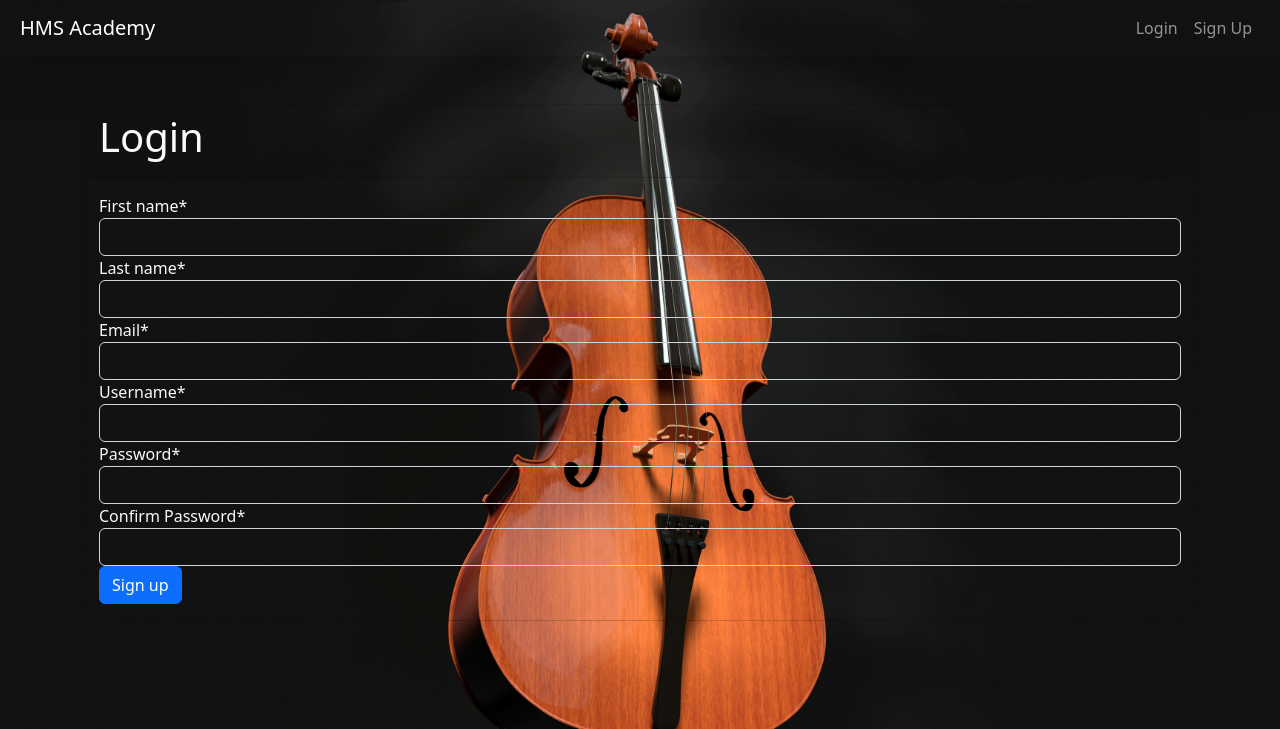
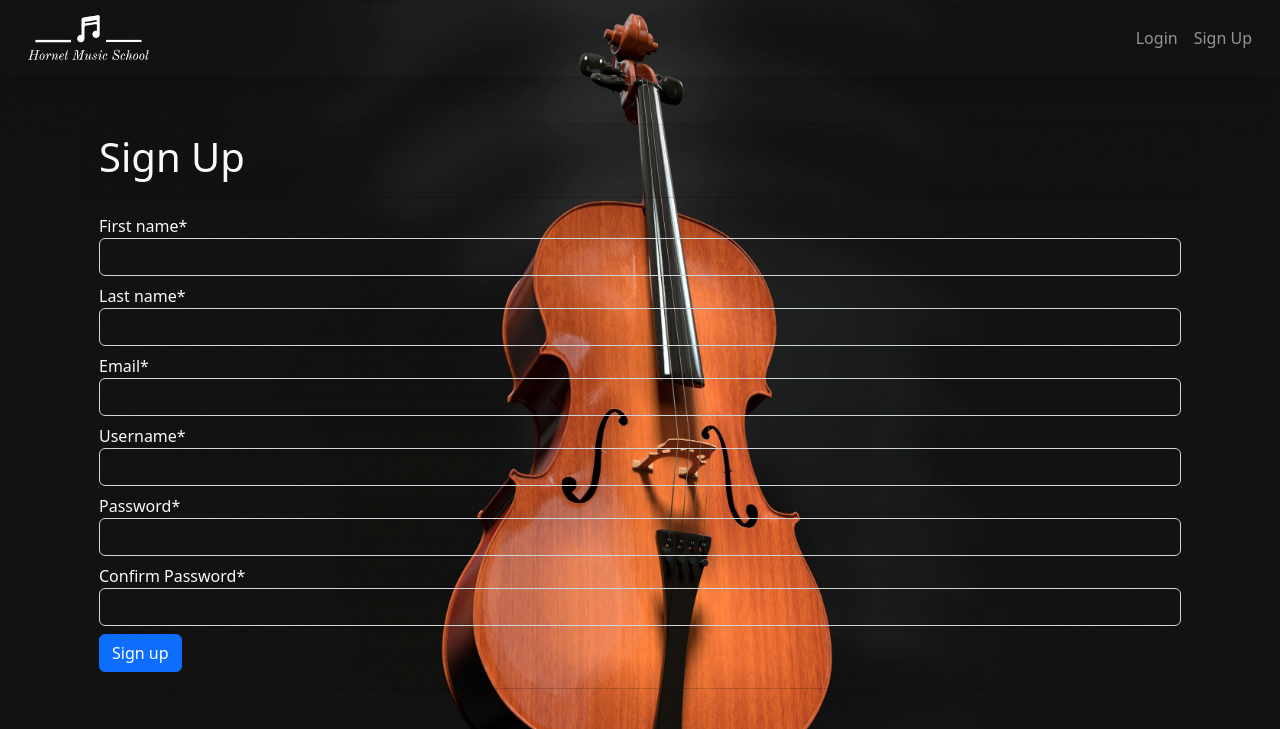
Before and after one commit to Mudssy/Hornet, a Django app: page /sign_up/ in a window 1280 px wide. Shown: the top 729 px of the page. Run offline with Django 4.2, Linux system fonts and the light colour scheme; some libraries are stand-ins or nearby versions.

Commit message:
improvements to UI

```diff
--- a/lessons/forms.py
+++ b/lessons/forms.py
@@ -65,7 +65,7 @@ class StandardForm():
 
         for field in fields:
             helper.layout.append(
-                Field(field,css_class = "bg-transparent text-light")
+                Field(field,css_class = "bg-transparent text-light mb-2")
             )
         helper.layout.append(Submit(submitName,submitValue))
         return helper
--- a/lessons/templates/partials/navbar.html
+++ b/lessons/templates/partials/navbar.html
@@ -1,6 +1,10 @@
 <nav class="navbar navbar-expand-lg navbar-dark bg-transparent shadow-lg p-2 mb-5">
     <div class="container-fluid">
-      <a class="navbar-brand" href="{% url 'home' %}">HMS Academy</a>
+      <a class="navbar-brand" href="{% url 'home' %}">
+
+        <img src="../static/images/logo.png" alt="Hornet Music School" width="142" height="50">
+
+      </a>
       <button class="navbar-toggler" type="button" data-bs-toggle="collapse" data-bs-target="#navbarSupportedContent" aria-controls="navbarSupportedContent" aria-expanded="false" aria-label="Toggle navigation">
         <span class="navbar-toggler-icon"></span>
       </button>
--- a/lessons/templates/sign_up.html
+++ b/lessons/templates/sign_up.html
@@ -2,6 +2,6 @@
 
 
 {% block title %}
-    <h1> Login </h1>
+    <h1> Sign Up </h1>
 
 {% endblock %}
```
Also changed, not shown: static/images/cello.jpg, static/images/logo.png (added).
